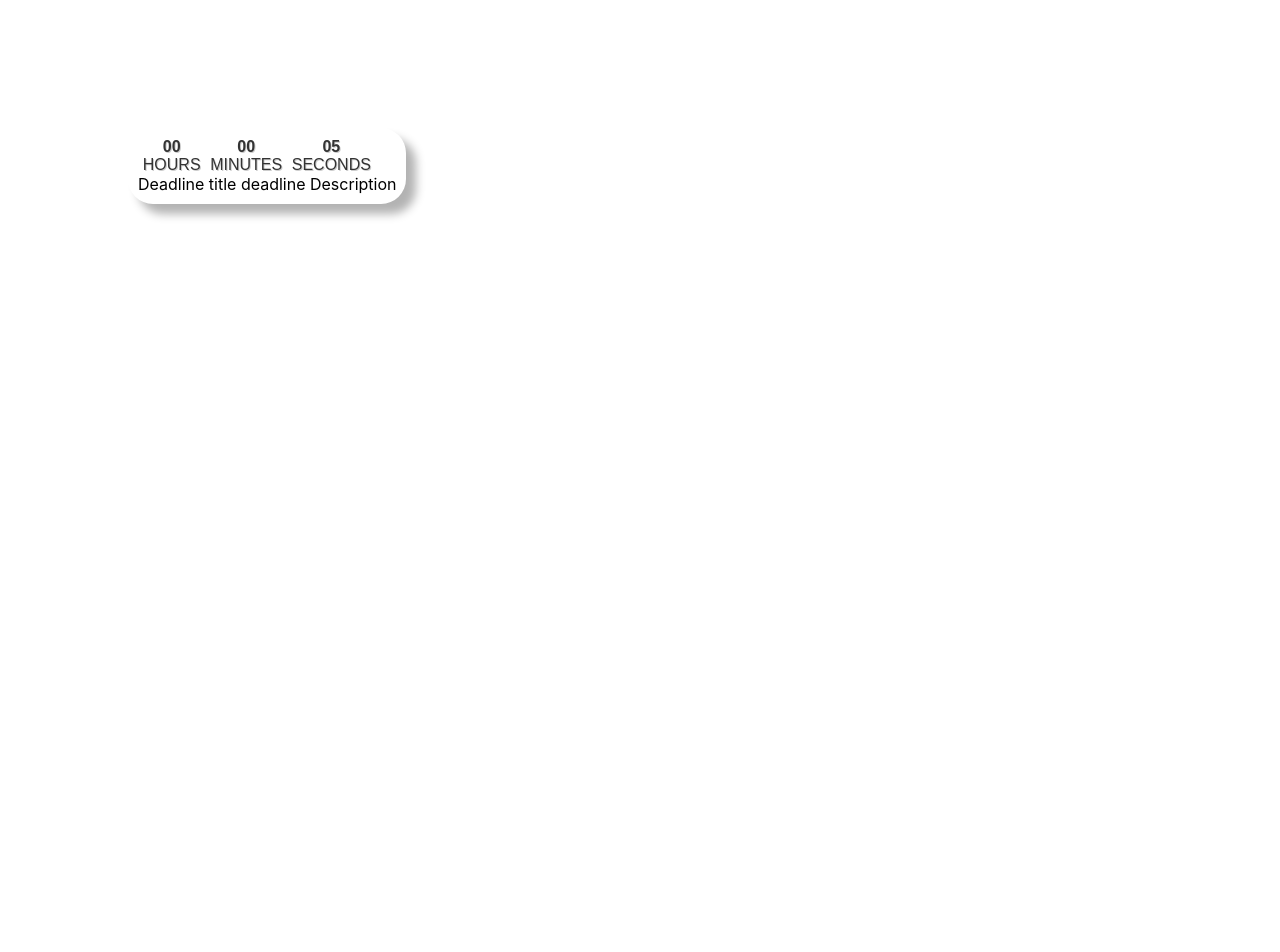
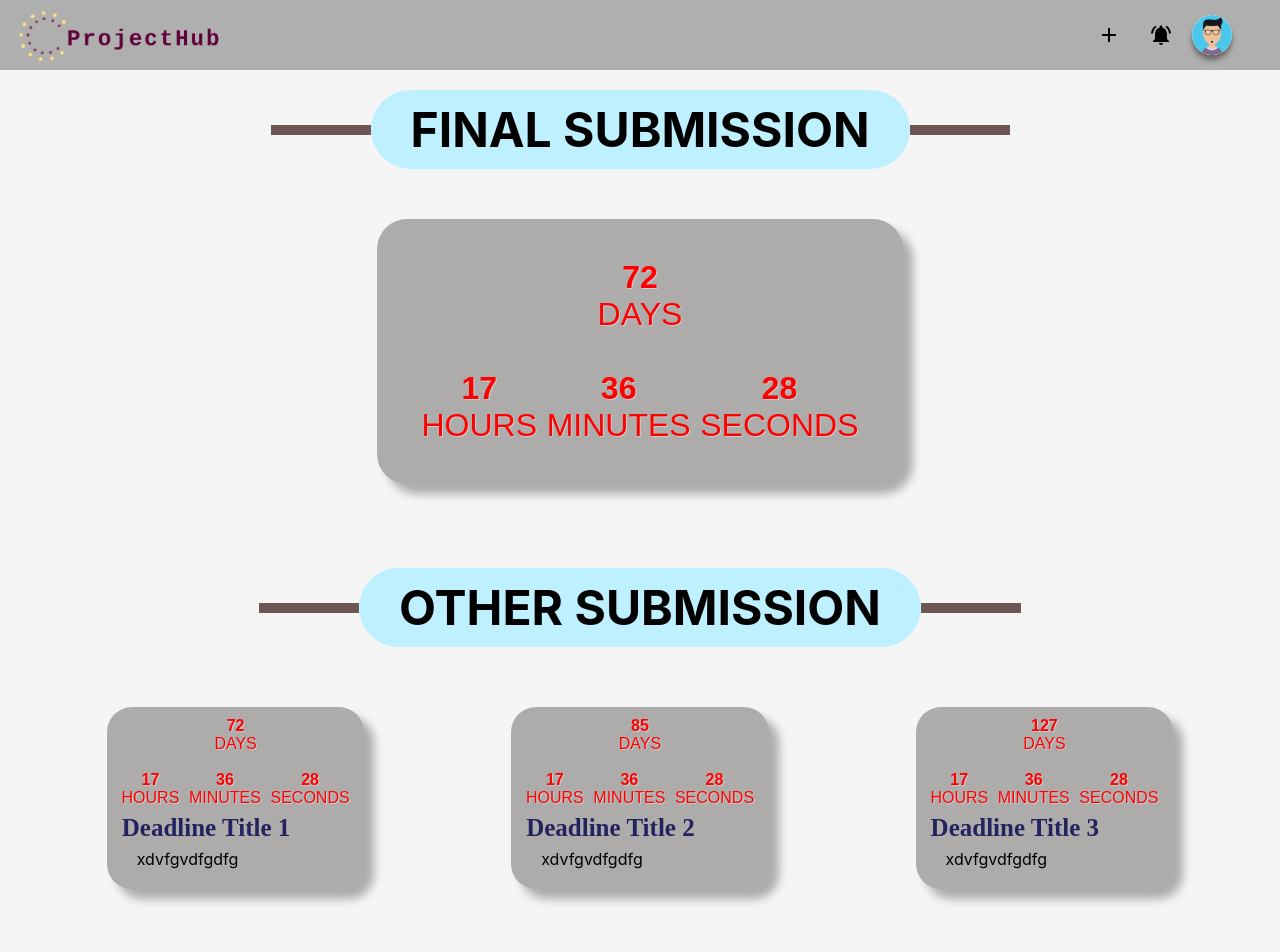
Before and after one commit to Anonymous719/4th-sem-projects, a React (Create React App) app: page /dashboard in a window 1280 px wide. Shown: the top 952 px of the page. Before the commit the page ends 800 px from the top, so only its background shows below. Built offline with nearby package versions, Linux system fonts and the light colour scheme.

Commit message:
deadline page

```diff
--- a/src/component/columnProgessBox/columnProgessBox.jsx
+++ b/src/component/columnProgessBox/columnProgessBox.jsx
@@ -158,8 +158,9 @@ function DropdownItem({ changeToWhere, onClick, text }) {
     // eslint-disable-next-line
   }, [d]);
   return (
+    // eslint-disable-next-line
     <li className="dropdownItem" onClick={handleClicked}>
-      <a href="e"> {text} </a>
+      <div > {text} </div>
     </li>
   );
 }
--- a/src/pages/deadline.css
+++ b/src/pages/deadline.css
@@ -1,9 +1,63 @@
-.deadline-card{
+.deadlineContainers{
+  background-color: whitesmoke;
+   /* height: 100vh;
+  width: 100%;
+  background: linear-gradient(to bottom, #1f1c2c, #34314c);
+  display: flex;
+  justify-content: center;
+  align-items: center; */
+}
+.topicLabelContainer {
+  display: flex;
+  align-items: center;
+  justify-content: center;
+}
+.finalSubmissiontimer {
+  height: fit-content;
+  display: flex;
+  margin: 30px auto;
+  align-items: center;
+  justify-content: center;
+  font-size: 2rem;
+  margin-bottom: 5%;
+  background-color: rgba(12, 3, 3, 0.303);
   width: fit-content;
-    margin: 10% 10%;
+  padding: 40px;
+border-radius: 30px;
+box-shadow: 10px 10px 10px rgba(0, 0, 0, 0.3);}
+
+.topicLabel {
+  margin: 20px 0px;
+  background: #bef0ff;
+  font-size: 3rem;
+  font-weight: bold;
+  padding: 10px 40px;
+  border-radius: 50px;
+  width: fit-content;
+}
+.deadline-card-container {
+  display: flex;
+  flex-wrap: wrap;
+  width: 100%;
+  margin-left: auto;
+  margin-right: auto;
+  align-items: center;
+  justify-content: space-evenly;
+}
+.deadline-card h5 {
+  margin: 10px 5px;
+}
+.deadline-card p {
+  margin: 10px 20px;
+  text-decoration-color: #a0191900;
+}
+.deadline-card {
+  background-color: rgba(12, 3, 3, 0.303);
+  width: fit-content;
+  margin: 40px 40px;
   padding: 10px;
   border-radius: 25px;
-    box-shadow: 10px 10px 10px rgba(0,0,0,0.3);
+  box-shadow: 10px 10px 10px rgba(0, 0, 0, 0.3);
 }
 .digital-timer {
   display: flex;
@@ -12,7 +66,7 @@
   justify-content: center;
   font-family: Arial, sans-serif;
   color: #333;
-    width:fit-content;
+  width: fit-content;
 }
 
 .digits {
@@ -20,11 +74,12 @@
 }
 
 .digit {
+  color: red;
   display: flex;
   flex-direction: column;
   align-items: center;
   margin: 0 0.3rem;
-    font-size: 1rem;
+  /* font-size: 1rem; */
   text-shadow: 1px 1px #ccc;
 }
 
@@ -33,7 +88,7 @@
 }
 
 .digit span:last-child {
-    font-size: 1rem;
+  /* font-size: 1rem; */
   /* margin-top: -0.5rem; */
   text-transform: uppercase;
 }
--- a/src/pages/deadline.jsx
+++ b/src/pages/deadline.jsx
@@ -1,87 +1,65 @@
 import React, { useState, useEffect } from "react";
-import "./deadline.css"
-const DeadlineCard = ({ deadline, onDelete }) => {
-  const [timeLeft, setTimeLeft] = useState(calculateTimeLeft(deadline));
+import "./deadline.css";
+import { Topbar } from "../component/navBar/topbar";
 
-  useEffect(() => {
-    const timerId = setInterval(() => {
-      setTimeLeft(calculateTimeLeft(deadline));
-    }, 1000);
-
-    return () => {
-      clearInterval(timerId);
-    };
-  }, [deadline]);
-
-  function calculateTimeLeft(deadline) {
-    const timeDiff = Date.parse(deadline) - Date.now();
-    const daysLeft = Math.floor(timeDiff / (1000 * 60 * 60 * 24));
-    const hoursLeft = Math.floor((timeDiff / (1000 * 60 * 60)) % 24);
-    const minutesLeft = Math.floor((timeDiff / (1000 * 60)) % 60);
-    const secondsLeft = Math.floor((timeDiff / 1000) % 60);
-
-    return { daysLeft, hoursLeft, minutesLeft, secondsLeft };
-  }
-
-  function handleDelete() {
-    onDelete();
-  }
-
-  return (
-    <div className="deadline-card">
-      <div className="deadline-card-header">
-        <h2>{deadline.title}</h2>
-        <button onClick={handleDelete}>Delete</button>
-      </div>
-      <div className="deadline-card-timer">
-        <p>{timeLeft.daysLeft} days</p>
-        <p>{timeLeft.hoursLeft} hours</p>
-        <p>{timeLeft.minutesLeft} minutes</p>
-        <p>{timeLeft.secondsLeft} seconds</p>
-      </div>
-    </div>
-  );
-};
-
-function DigitalTimer() {
-  const [seconds, setSeconds] = useState(0);
-  const [minutes, setMinutes] = useState(0);
-  const [hours, setHours] = useState(0);
-
+function DigitalTimer({ deadline }) {
+  // const [days, setDays] = useState(deadline.daysLeft);
+  // const [hours, setHours] = useState(0);
+  // const [minutes, setMinutes] = useState(0);
+  // const [seconds, setSeconds] = useState(0);
+  const [days, setDays] = useState(deadline.daysLeft);
+  const [hours, setHours] = useState(deadline.hoursLeft);
+  const [minutes, setMinutes] = useState(deadline.minutesLeft);
+  const [seconds, setSeconds] = useState(deadline.secondsLeft);
+  // console.log(deadline.hoursLeft,)
   useEffect(() => {
     const interval = setInterval(() => {
-      setSeconds(seconds => seconds + 1);
+      setSeconds((seconds) => seconds - 1);
     }, 1000);
     return () => clearInterval(interval);
   }, []);
 
   useEffect(() => {
-    if (seconds === 60) {
-      setSeconds(0);
-      setMinutes(minutes => minutes + 1);
+    if (seconds === -1) {
+      setSeconds(59);
+      setMinutes((minutes) => minutes - 1);
     }
   }, [seconds]);
 
   useEffect(() => {
-    if (minutes === 60) {
-      setMinutes(0);
-      setHours(hours => hours + 1);
+    if (minutes === -1) {
+      setMinutes(59);
+      setHours((hours) => hours - 1);
     }
   }, [minutes]);
+
+  useEffect(() => {
+    if (hours === -1) {
+      setHours(23);
+      setDays((days) => days - 1);
+    }
+  }, [hours]);
 
   return (
     <div className="digital-timer">
       <div className="digits">
         <div className="digit">
-          <span>{hours.toString().padStart(2, '0')}</span>
+          <span>{days.toString().padStart(2, "0")}</span>
+          <span>Days</span>
+        </div>
+      </div>
+      <br></br>
+      <div className="digits">
+        <div className="digit">
+          <span>{hours.toString().padStart(2, "0")}</span>
           <span>Hours</span>
         </div>
         <div className="digit">
-          <span>{minutes.toString().padStart(2, '0')}</span>
+          <span>{minutes.toString().padStart(2, "0")}</span>
           <span>Minutes</span>
         </div>
         <div className="digit">
-          <span>{seconds.toString().padStart(2, '0')}</span>
+          <span>{seconds.toString().padStart(2, "0")}</span>
           <span>Seconds</span>
         </div>
       </div>
@@ -89,53 +67,123 @@ function DigitalTimer() {
   );
 }
 
-const DeadlineList = ({ deadlines }) => {
-  function handleDelete(index) {
-    // Delete the deadline at the specified index
-  }
-  deadlines = [
+const DeadlineList = () => {
+  // function handleDelete(index) {}
+  const deadlines = [
     {
       id: 1,
-      deadlines:new Date(2024,12,12),
+      deadline: new Date(2023, 6, 28),
+      title: "Deadline Title 1",
+      describtion: "xdvfgvdfgdfg",
     },
-    // {
-    //   id: 2,
-    //   deadlines: 2332-32-23,
-    // },{
-    //   id: 3,
-    //   deadlines: 2332-32-23,
-    // },{
-    //   id: 4,
-    //   deadlines: 2332-32-23,
-    // },{
-    //   id: 5,
-    //   deadlines: 2332-32-23,
-    // },{
-    //   id: 6,
-    //   deadlines: 2332-32-23,
-    // },
+    {
+      id: 2,
+      deadline: new Date(2023, 7, 10),
+      title: "Deadline Title 2",
+      describtion: "xdvfgvdfgdfg",
+    },
+    {
+      id: 2,
+      deadline: new Date(2023, 8, 21),
+      title: "Deadline Title 3",
+      describtion: "xdvfgvdfgdfg",
+    },
+    {
+      id: 3,
+      deadline: new Date(2023, 9, 9),
+      title: "Deadline Title 4",
+      describtion: "xdvfgvdfgdfg",
+    },
+    {
+      id: 4,
+      deadline: new Date(2023, 10, 8),
+      title: "Deadline Title 5",
+      describtion: "xdvfgvdfgdfg",
+    },
+    {
+      id: 5,
+      deadline: new Date(2023, 11, 6),
+      title: "Deadline Title 6",
+      describtion: "xdvfgvdfgdfg",
+    },
+    {
+      id: 6,
+      deadline: new Date(2023, 12, 4),
+      title: "Deadline Title 7",
+      describtion: "xdvfgvdfgdfg",
+    },
+    {
+      id: 7,
+      deadline: new Date(2023, 12, 4),
+      title: "Deadline Title 8",
+      describtion: "xdvfgvdfgdfg",
+    },
   ];
+  function TopicLabel(Labelname) {
+    return (
+      <div className="topicLabelContainer">
+        <div
+          style={{
+            background: "rgb(111, 86, 86)",
+            height: "10px",
+            width: "100px",
+          }}
+        ></div>
+        <div className="topicLabel">{Labelname}</div>{" "}
+        <div
+          style={{
+            background: "rgb(111, 86, 86)",
+            height: "10px",
+            width: "100px",
+          }}
+        ></div>
+      </div>
+    );
+  }
+  function calculateTimeLeft(deadline) {
+    const timeDiff = Date.parse(deadline) - Date.now();
+    const daysLeft = Math.floor(timeDiff / (1000 * 60 * 60 * 24) - 30);
+    const hoursLeft = Math.floor((timeDiff / (1000 * 60 * 60)) % 24);
+    const minutesLeft = Math.floor((timeDiff / (1000 * 60)) % 60);
+    const secondsLeft = Math.floor((timeDiff / 1000) % 60);
 
+    return { daysLeft, hoursLeft, minutesLeft, secondsLeft };
+  }
+  // style={{background:"whitesmoke"}}
   return (
-    <div className="deadline-list">
-    <div className="deadline-card">
-    <DigitalTimer />
-    Deadline title
-    deadline Description
+    <div className="deadlineContainers">
+      <Topbar />
+      {TopicLabel("FINAL SUBMISSION")}
+      <div className="finalSubmissiontimer">
+        <DigitalTimer deadline={calculateTimeLeft(new Date(2023, 6, 28))} />
+      </div>
 
-
-    </div>
+      {TopicLabel("OTHER SUBMISSION")}
+      <div className="deadline-card-container">
+        {deadlines.map((deadline) => (
+          <DeadlineCards key={deadline.id} {...deadline} />
+        ))}
+      </div>
     </div>
   );
 };
+const DeadlineCards = ({ deadline, title, describtion }) => {
+  console.log(title, describtion);
+  function calculateTimeLeft(deadline) {
+    const timeDiff = Date.parse(deadline) - Date.now();
+    const daysLeft = Math.floor(timeDiff / (1000 * 60 * 60 * 24) - 30);
+    const hoursLeft = Math.floor((timeDiff / (1000 * 60 * 60)) % 24);
+    const minutesLeft = Math.floor((timeDiff / (1000 * 60)) % 60);
+    const secondsLeft = Math.floor((timeDiff / 1000) % 60);
 
-      // {deadlines.map((deadline, index) => (
-      //   {deadline}
-
-      // ))}
-{/* <DeadlineCard
-          key={deadline.id}
-          deadline={deadline}
-          onDelete={() => handleDelete(index)}
-        /> */}
+    return { daysLeft, hoursLeft, minutesLeft, secondsLeft };
+  }
+  return (
+    <div className="deadline-card">
+      <DigitalTimer deadline={calculateTimeLeft(deadline)} />
+      <h5>{title}</h5>
+      <p> {describtion}</p>
+    </div>
+  );
+};
 export default DeadlineList;
--- a/src/pages/toDo.jsx
+++ b/src/pages/toDo.jsx
@@ -1,6 +1,6 @@
 import React, { useState } from "react";
 import "./toDo.css";
-import TopProgressBar from "../component/topBar/topProgressBar";
+import TopToDoBar from "../component/topBar/topToDoBar";
 import ColumnProgessBox from "../component/columnProgessBox/columnProgessBox.jsx";
 import MemberListBox from "../component/memberListBox/memberListBox";
 import { Topbar } from "../component/navBar/topbar";
@@ -166,7 +166,7 @@ const ToDoPage = () => {
       <Topbar />
       <div className="progressContainer">
         <div className="leftCointainer">
-          <TopProgressBar />
+          <TopToDoBar />
           <div className="columns">
             <ColumnProgessBox
               onAddPressed={()=>{ChangeAddPressed(true);
```
Also changed, not shown: src/component/SlideBar/projectListSlidebar.css (added, +20 -0 lines), src/component/SlideBar/projectListSlidebar.jsx (added, +33 -0 lines), src/component/projectListCards/cards.css (added, +22 -0 lines), src/component/projectListCards/cards.jsx (added, +31 -0 lines), src/component/topBar/topToDoBar.jsx (renamed from src/component/topBar/topProgressBar.jsx, +4 -4 lines), src/pages/projectList.css (added, +59 -0 lines), src/pages/projectList.jsx (added, +120 -0 lines), src/component/topBar/topToDoBar.css (renamed from src/component/topBar/topProgressBar.css). Lines whose indentation alone changed are shown as unchanged.
